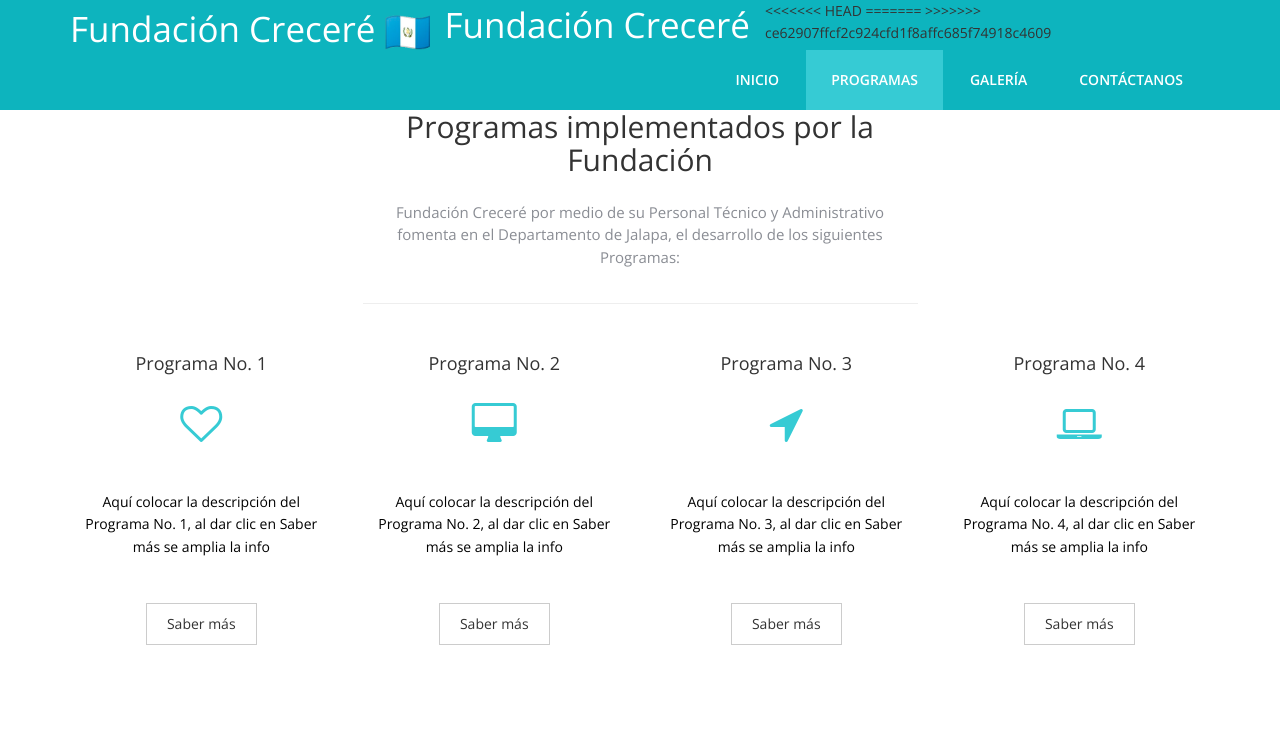
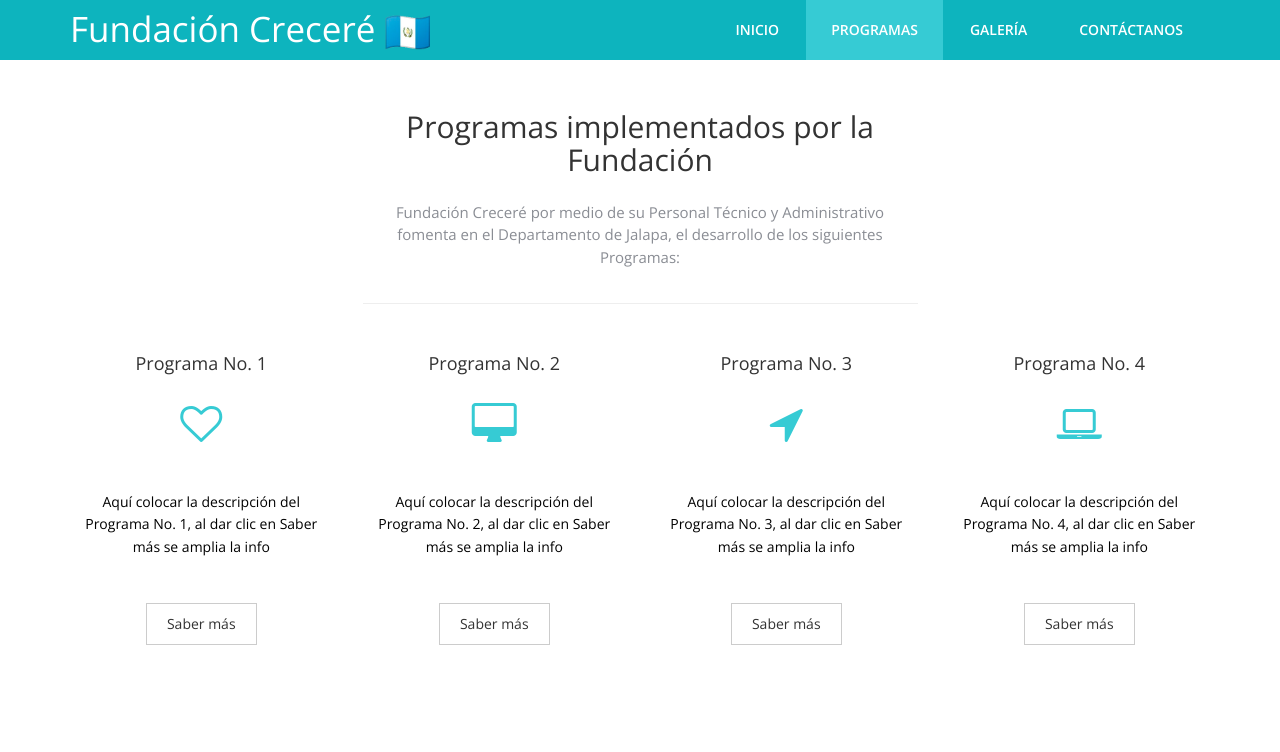
Before and after one commit to xavi8gt/funcrecere, a plain HTML site: page services.html in a window 1280 px wide. Shown: the top 752 px of the page. Drawn offline with nearby package versions, Linux system fonts and the light colour scheme.

Commit message:
reparar error en programas

```diff
--- a/services.html
+++ b/services.html
@@ -33,11 +33,7 @@
 					<span class="icon-bar"></span>
 					<span class="icon-bar"></span>
 				</button>
-<<<<<<< HEAD
         <a class="navbar-brand" href="index.html"><span>Fundación Creceré <img src="./img/emo_1.png" width="45" height="35"> </span></a>
-=======
-        <a class="navbar-brand" href="index.html"><span>Fundación Creceré</span></a>
->>>>>>> ce62907ffcf2c924cfd1f8affc685f74918c4609
       </div>
       <div class="navbar-collapse collapse">
         <div class="menu">
```
